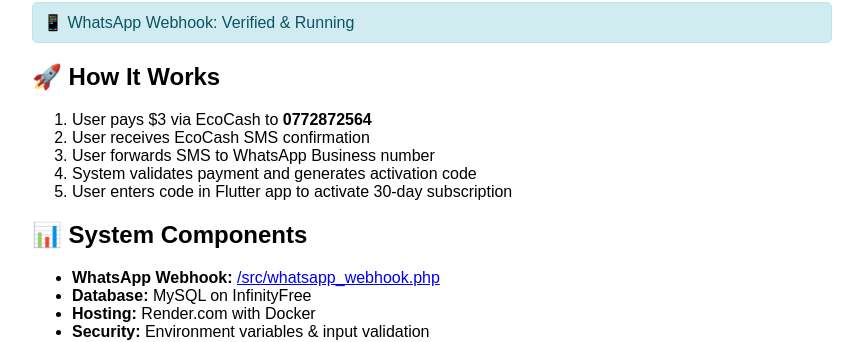
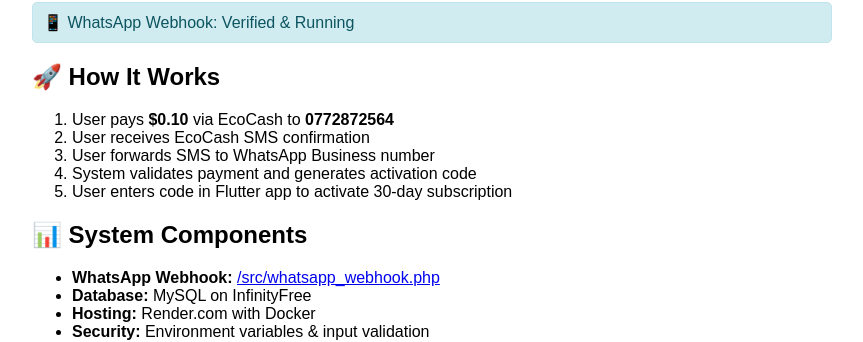
Before and after one commit to CalebMashonganyika/dssm-webhook, a PHP site: page / in a window 1280 px wide. Shown: the part 200-542 px from the top of the page, without its empty margins (208-1071 px from the left). Run offline with PHP 8.4, Linux system fonts and the light colour scheme.

Commit message:
Add files via upload

```diff
--- a/index.php
+++ b/index.php
@@ -22,7 +22,7 @@
 echo "";
 echo "    <h2>🚀 How It Works</h2>";
 echo "    <ol>";
-echo "        <li>User pays $3 via EcoCash to <strong>0772872564</strong></li>";
+echo "        <li>User pays <strong>$0.10</strong> via EcoCash to <strong>0772872564</strong></li>";
 echo "        <li>User receives EcoCash SMS confirmation</li>";
 echo "        <li>User forwards SMS to WhatsApp Business number</li>";
 echo "        <li>System validates payment and generates activation code</li>";
```
Also changed, not shown: README.md.
